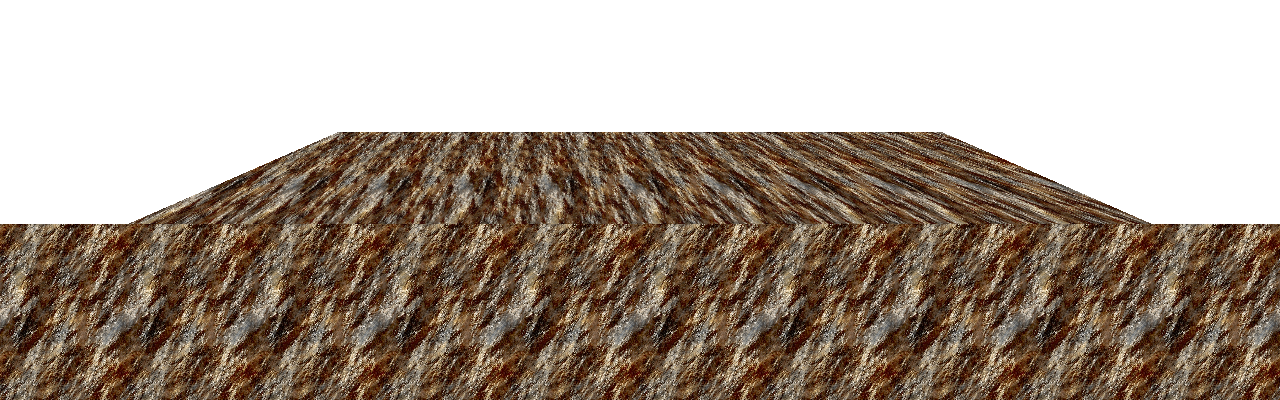
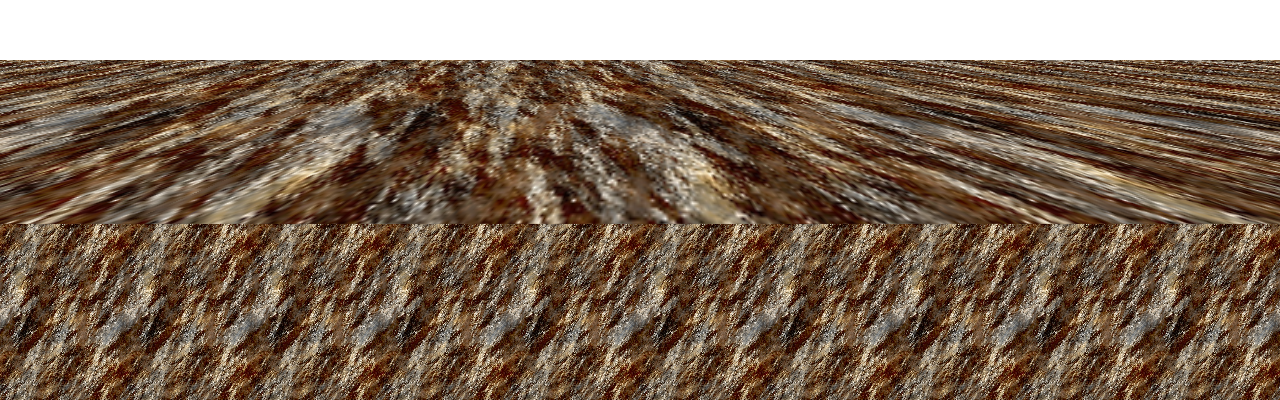
Before and after one commit to BeanTosser/LayerScroll, a plain HTML site: page index.html in a window 1280 px wide. Shown: the part 400-800 px from the top of the page. Drawn offline with Linux system fonts and the light colour scheme.

Commit message:
Fix all scaling issues.
TODO: adjust tiling on top/bottom sections to adjust for depth distortion.

```diff
--- a/src/css/layerscroll.css
+++ b/src/css/layerscroll.css
@@ -1,5 +1,5 @@
 :root{
-	--perspective-value: 100px;
+	--perspective-value: 10vw;
 }
 
 html {
--- a/src/layerscrollManager.js
+++ b/src/layerscrollManager.js
@@ -1,5 +1,3 @@
-//TODO see if geting rid of scale will fix 3d problems
-
 /*
 3d objects (using perspective and translateZ) shifting out of place horizontally on window resize (but not in responsive view!)
 
@@ -27,16 +25,6 @@ let style = getComputedStyle(document.documentElement);
 let perspectiveValue = style.getPropertyValue("--perspective-value");
 perspectiveValue = parseInt(perspectiveValue.slice(0,perspectiveValue.length-2));
 console.log("Perspective: " + perspectiveValue);
-
-window.addEventListener("resize", () => {
-  // Resizing the window distorts the size of the layer if its depth is not 0; thus, it is necessary to cancel and reapply the scane
-  // * NOTE this is not the most desireable solution by far, but at this point it is the only one I am aware of
-  //layers.forEach(layer){
-  //  layer.layer.style.transform += "scale(" + 1 + ") scale(" + layer.transformScale
-  //}
-  console.log("window.innerWidth: " + perspectiveValue);
-  console.log("screen.width: " + screen.width);
-})
 
 const addImageParallaxLayer = function(parallaxLayerConfig){//element, image, position, height, depth, imageScale, use3dTop, use3dBottom, zIndex
 
@@ -71,7 +59,6 @@ const addImageParallaxLayer = function(parallaxLayerConfig){//element, image, po
    */
 
   newLayer.className = "parallax-layer";
-  newLayer.style.top = (parallaxLayerConfig.position || 0) + "vw";
   //newLayer.style.transform = "translateY(" + (parallaxLayerConfig.position || 0) + "px)";
 
   // The height needs to be adjusted to account for the movement of the layer relative to the website content
@@ -96,7 +83,16 @@ const addImageParallaxLayer = function(parallaxLayerConfig){//element, image, po
   }
   console.log("Converted depth: " + depth);
   let transformScale = 1 + (-depth / perspectiveValue);
-  newLayer.style.transform = "translateZ(" + depth + "px) scale(" + transformScale + ")";
+  console.log("transformScale: " + transformScale);
+  let adjustedPosition;
+  if(parallaxLayerConfig.position){
+    newLayer.style.top = (parallaxLayerConfig.position - (newHeight - (newHeight / transformScale))/2) + "vw";
+  } else {
+    newLayer.style.top - "0vw";
+  }
+  newLayer.style.top = (parallaxLayerConfig.position || 0) + "vw";
+
+  newLayer.style.transform = "translateZ(" + depth + "vw) scale(" + transformScale + ")";
 
   // Assign an appropriate z-index to the layer so that it will appear in front of and/or behind other layers logically
   newLayer.style.zIndex = parallaxLayerConfig.zIndex;
@@ -118,24 +114,35 @@ const addImageParallaxLayer = function(parallaxLayerConfig){//element, image, po
 
 }
 
-
- //Broken! don't use for now.
+// NOTE: not recommended for use with short (<100vh) layers. Top and bottom layers can have occlusion issues.
+// There is no way around this (at least as far as I know at this point)
 const make3dLayer = function(layer, scale, depth, position, height, isTop){
   let new3dLayer = layer.cloneNode(true);
   new3dLayer.style.zIndex = layer.style.zIndex - 1;
   let rotationDirection = -1;
+
+  // Stretch the layer's height to make it recede far into the background
+  let adjustedHeight = 50;
+  /*
+  // Stretch the layer's width so that the edges don't recede from the window edges in the distance
+  let newWidth = 300;
+  */
   if(isTop){
-    //Rotate about the top edge of the layer
-    new3dLayer.style.transformOrigin = "50% 0%";
-    new3dLayer.style.top = (position) + "vw";
+    //Place at the top edge of the source layer
+    new3dLayer.style.top = (position - (height - (height / scale))) + "vw";
   } else {
-    // Rotate about the bottom edge of the layer
-    new3dLayer.style.transformOrigin = "50% 100%";
-    new3dLayer.style.top = (position + height * scale) + "vw";
+    // Place at the bottom edge of the source layer
+    new3dLayer.style.top = position + "vw";
     rotationDirection = 1;
   }
-  //I'm not sure why a rotateX value of 1 degree actually results in a 90 degree rotation, but such is in fact the case
-  new3dLayer.style.transform = "translateZ(" + (depth+1) + "px) scale(" + scale + ") rotateX(" + (rotationDirection*90) + "deg)";
+
+  // convert height to px, because the depth depends on it and must be specified in absolute units!
+  //let heightInPx = height * screen.width / 100;
+
+  //new3dLayer.style.left = (-newWidth / 2) + "vw";
+  new3dLayer.style.height = height + "vw";
+  //new3dLayer.style.width = newWidth + "vw";
+  new3dLayer.style.transform = "scale(" + scale + ") rotateX(" + (rotationDirection*90) + "deg) translateZ(" + -height + "vw)";
   layers.push({layer: new3dLayer, transformScale: scale});
   document.body.appendChild(new3dLayer);
 }
```
